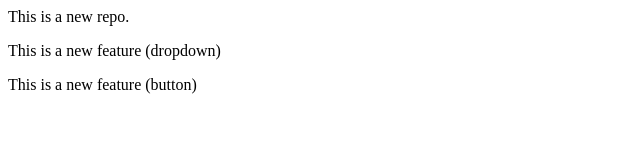
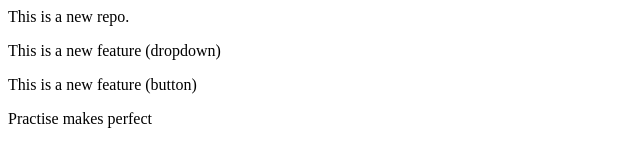
Before and after one commit to daksh1439/LocalRepo, a plain HTML site: page index.html in a window 1280 px wide. Shown: the whole page, without its empty margins (0-640 px from the left). Drawn offline with Linux system fonts and the light colour scheme.

Commit message:
Added a new line

```diff
--- a/index.html
+++ b/index.html
@@ -1,3 +1,5 @@
 <p>This is a new repo.</p>
 <p>This is a new feature (dropdown)</p>
 <p>This is a new feature (button)</p>
+
+<p>Practise makes perfect</p>
```
